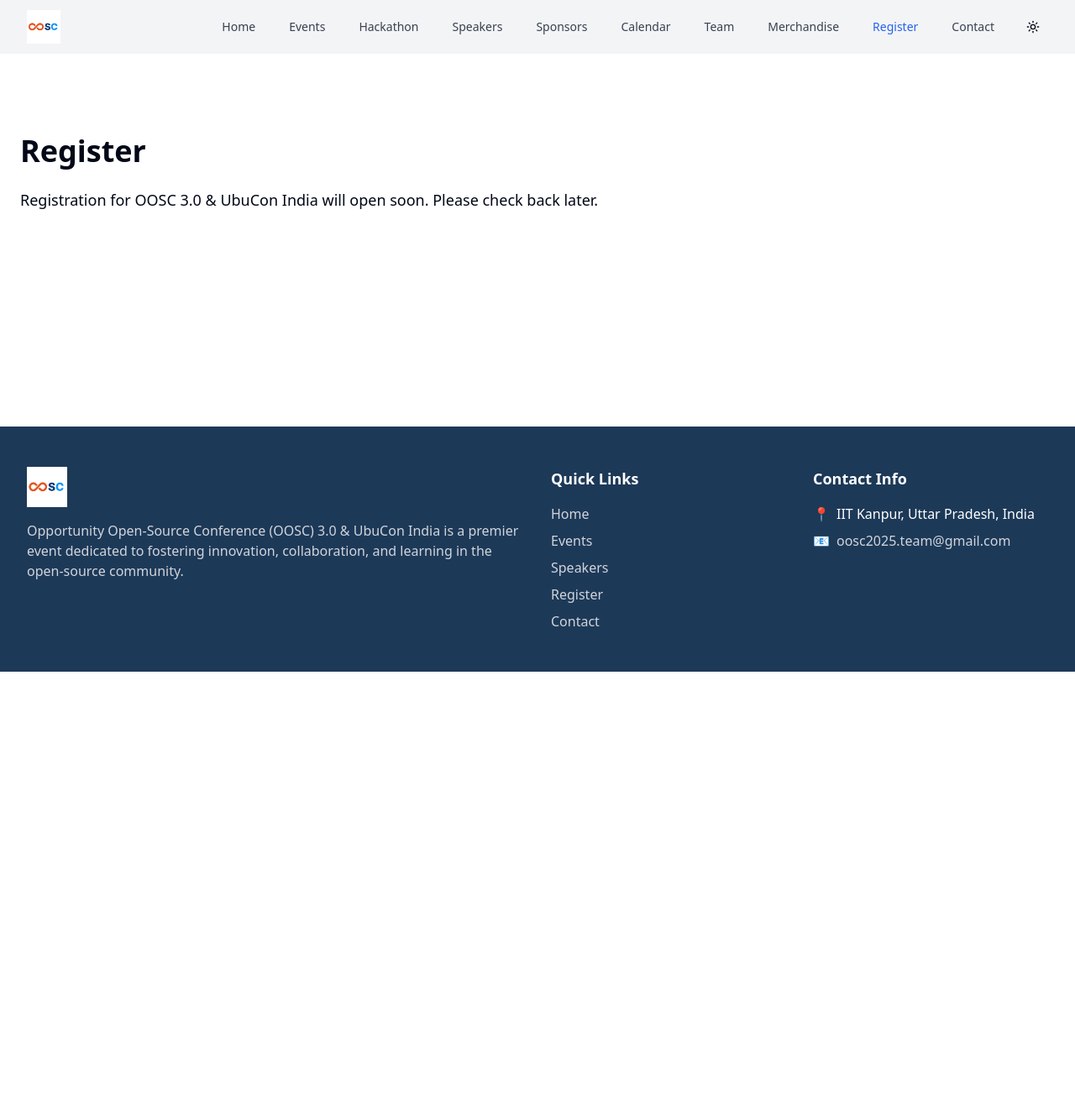
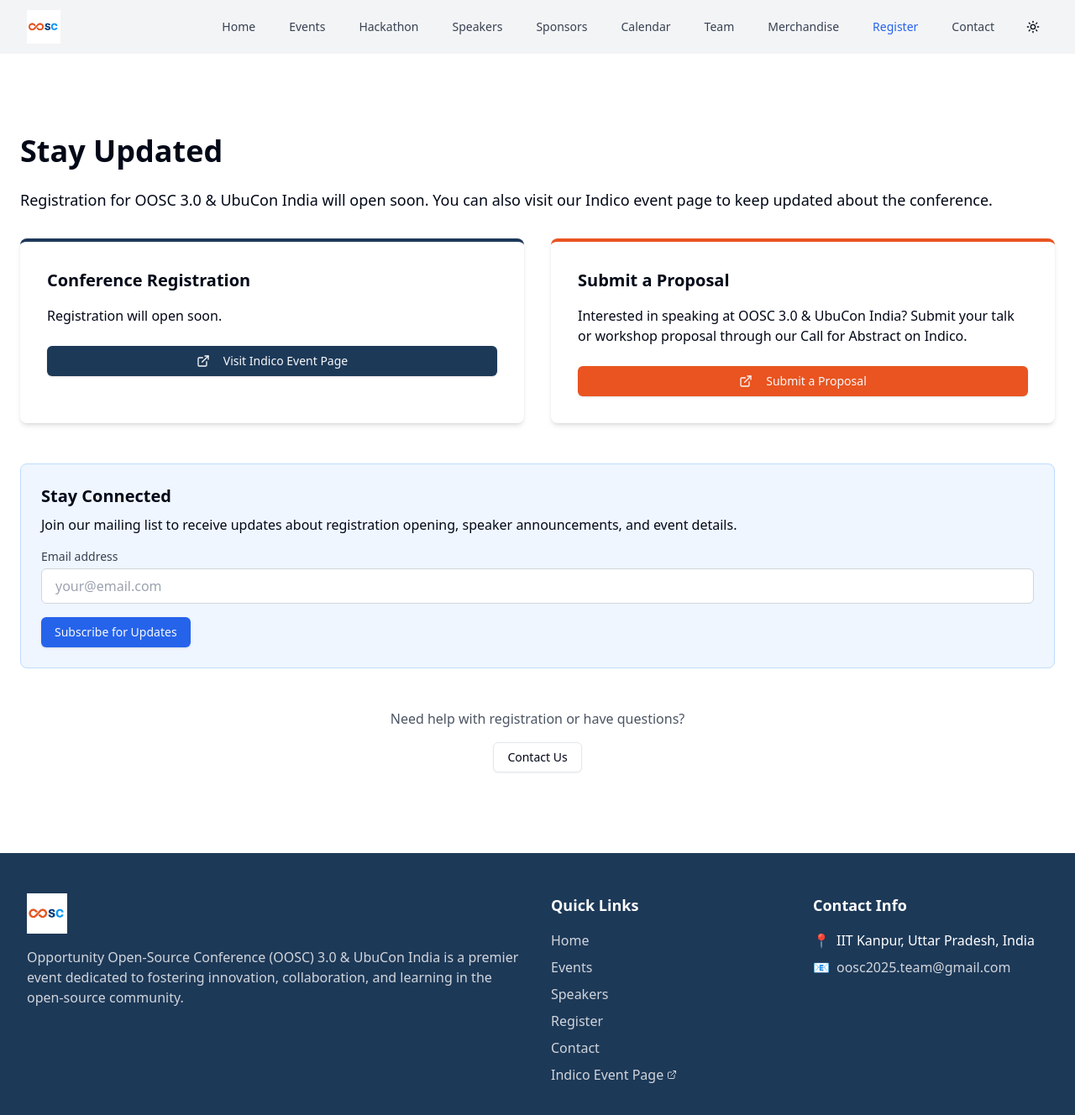
Before and after one commit to Sanskary2303/OOSC3.0-UbuCon-India, a Next.js app: page /register in a window 1280 px wide. Shown: the top 1328 px of the page at 84% size. Before the commit the page ends 800 px from the top, so only its background shows below. Built offline with nearby package versions, Linux system fonts and the light colour scheme.

Commit message:
Indico link added

```diff
--- a/src/app/register/page.tsx
+++ b/src/app/register/page.tsx
@@ -1,37 +1,76 @@
 import PageWrapper from "@/components/layout/PageWrapper";
 import Link from "next/link";
 import { Button } from "@/components/ui/button";
+import { ExternalLink } from "lucide-react";
 
 export default function RegisterPage() {
   return (
     <PageWrapper>
       <div className="container mx-auto px-6 py-24 pt-32 md:pt-40">
-        <h1 className="text-3xl md:text-4xl font-bold mb-6">Register</h1>
+        <h1 className="text-3xl md:text-4xl font-bold mb-6">Stay Updated</h1>
         <p className="text-lg mb-8">
-          Registration for OOSC 3.0 & UbuCon India will open soon. Please check back later.
+          Registration for OOSC 3.0 & UbuCon India will open soon. You can also visit our Indico event page to keep updated about the conference.
         </p>
-        {/* <div className="max-w-lg mx-auto bg-gray-50 p-8 rounded-lg shadow-md">
-          <h2 className="text-xl font-semibold mb-4">Sign up for updates</h2>
-          <p className="mb-6">
-            Join our mailing list to receive updates about registration, speakers, and more.
+
+        <div className="grid grid-cols-1 md:grid-cols-2 gap-8 mb-12">
+          <div className="bg-white dark:bg-gray-800 p-8 rounded-lg shadow-md border-t-4 border-[#1d3958] dark:border-[#2a4c76]">
+            <h2 className="text-xl font-semibold mb-4 dark:text-white">Conference Registration</h2>
+            <p className="mb-6 dark:text-gray-300">
+               Registration will open soon.
+            </p>
+            <Button asChild className="w-full bg-[#1d3958] dark:bg-[#2a4c76]">
+              <Link href="https://events.canonical.com/event/134/" target="_blank" rel="noopener noreferrer">
+                <ExternalLink className="mr-2 h-4 w-4" />
+                Visit Indico Event Page
+              </Link>
+            </Button>
+          </div>
+
+          <div className="bg-white dark:bg-gray-800 p-8 rounded-lg shadow-md border-t-4 border-[#e95420]">
+            <h2 className="text-xl font-semibold mb-4 dark:text-white">Submit a Proposal</h2>
+            <p className="mb-6 dark:text-gray-300">
+              Interested in speaking at OOSC 3.0 & UbuCon India? Submit your talk or workshop proposal through our Call for Abstract on Indico.
+            </p>
+            <Button asChild className="w-full bg-[#e95420] hover:bg-[#c7471b]">
+              <Link href="https://events.canonical.com/event/134/abstracts/" target="_blank" rel="noopener noreferrer">
+                <ExternalLink className="mr-2 h-4 w-4" />
+                Submit a Proposal
+              </Link>
+            </Button>
+          </div>
+        </div>
+
+        <div className="bg-blue-50 dark:bg-blue-900/20 p-6 rounded-lg border border-blue-200 dark:border-blue-800 mb-8">
+          <h2 className="text-xl font-semibold mb-2 dark:text-white">Stay Connected</h2>
+          <p className="dark:text-gray-300 mb-4">
+            Join our mailing list to receive updates about registration opening, speaker announcements, and event details.
           </p>
           <form className="space-y-4">
             <div>
-              <label htmlFor="email" className="block text-sm font-medium text-gray-700 mb-1">
+              <label htmlFor="email" className="block text-sm font-medium text-gray-700 dark:text-gray-300 mb-1">
                 Email address
               </label>
               <input
                 type="email"
                 id="email"
                 placeholder="your@email.com"
-                className="w-full px-4 py-2 border border-gray-300 rounded-md focus:outline-none focus:ring-2 focus:ring-blue-500"
+                className="w-full px-4 py-2 border border-gray-300 dark:border-gray-600 dark:bg-gray-700 dark:text-white rounded-md focus:outline-none focus:ring-2 focus:ring-blue-500"
               />
             </div>
-            <Button className="w-full bg-[#1d3958]">
-              Subscribe
+            <Button className="bg-blue-600 hover:bg-blue-700 dark:bg-blue-700 dark:hover:bg-blue-800">
+              Subscribe for Updates
             </Button>
           </form>
-        </div> */}
+        </div>
+
+        <div className="text-center mt-12">
+          <p className="text-gray-600 dark:text-gray-400 mb-4">Need help with registration or have questions?</p>
+          <Button asChild variant="outline">
+            <Link href="/contact">
+              Contact Us
+            </Link>
+          </Button>
+        </div>
       </div>
     </PageWrapper>
   );
--- a/src/app/ubucon/page.tsx
+++ b/src/app/ubucon/page.tsx
@@ -2,6 +2,7 @@
 import Image from "next/image";
 import Link from "next/link";
 import { Button } from "@/components/ui/button";
+import { ExternalLink, Calendar, FileText } from "lucide-react";
 
 export default function UbuConPage() {
   return (
@@ -12,6 +13,22 @@
           <p className="text-xl mb-8 max-w-3xl mx-auto">
             The premier Ubuntu-focused conference in India, co-located with OOSC 3.0
           </p>
+
+          {/* Indico Quick Links */}
+          <div className="flex flex-col sm:flex-row justify-center gap-4 mt-8">
+            <Button asChild className="bg-[#e95420] hover:bg-[#c7471b]">
+              <Link href="https://events.canonical.com/event/134/" target="_blank" rel="noopener noreferrer">
+                <Calendar className="mr-2 h-4 w-4" />
+                Indico Event Page
+              </Link>
+            </Button>
+            <Button asChild className="bg-[#772953] hover:bg-[#5e2043]">
+              <Link href="https://events.canonical.com/event/134/abstracts/" target="_blank" rel="noopener noreferrer">
+                <FileText className="mr-2 h-4 w-4" />
+                Submit a Proposal
+              </Link>
+            </Button>
+          </div>
         </div>
 
         <div className="grid grid-cols-1 md:grid-cols-2 gap-12 mb-16 items-center">
@@ -28,12 +45,14 @@
             </p>
             <div className="flex flex-col sm:flex-row gap-4">
               <Button asChild className="bg-[#e95420] hover:bg-[#c7471b]">
-                <Link href="/register">
-                  Register Now
+                <Link href="/register" target="_blank" rel="noopener noreferrer">
+                  <ExternalLink className="mr-2 h-4 w-4" />
+                  Register
                 </Link>
               </Button>
               <Button asChild variant="outline" className="border-[#e95420] text-[#e95420] hover:bg-[#e95420] hover:text-white">
-                <Link href="https://events.canonical.com/event/134/abstracts/">
+                <Link href="https://events.canonical.com/event/134/abstracts/" target="_blank" rel="noopener noreferrer">
+                  <FileText className="mr-2 h-4 w-4" />
                   Call for Proposals
                 </Link>
               </Button>
@@ -54,29 +73,64 @@
         <div className="mb-16">
           <h2 className="text-2xl font-bold mb-6 text-center">What to Expect</h2>
           <div className="grid grid-cols-1 md:grid-cols-3 gap-8">
-            <div className="bg-white p-6 rounded-lg shadow-md border-t-4 border-[#e95420]">
+            <div className="bg-white dark:bg-gray-800 p-6 rounded-lg shadow-md border-t-4 border-[#e95420]">
               <h3 className="text-xl font-semibold mb-3">Technical Sessions</h3>
-              <p>In-depth presentations on Ubuntu development, deployment strategies, security practices, and more from Canonical engineers and community experts.</p>
+              <p className="mb-4 dark:text-gray-300">In-depth presentations on Ubuntu development, deployment strategies, security practices, and more from community experts.</p>
+              <Button asChild variant="outline" className="w-full border-[#e95420] text-[#e95420] hover:bg-[#e95420] hover:text-white dark:border-[#e95420] dark:text-[#e95420] dark:hover:bg-[#e95420]">
+                {/* <Link href="https://events.canonical.com/event/134/" target="_blank" rel="noopener noreferrer">
+                  <ExternalLink className="mr-2 h-4 w-4" />
+                  View Technical Track
+                </Link> */}
+              </Button>
             </div>
-            <div className="bg-white p-6 rounded-lg shadow-md border-t-4 border-[#e95420]">
+            <div className="bg-white dark:bg-gray-800 p-6 rounded-lg shadow-md border-t-4 border-[#e95420]">
               <h3 className="text-xl font-semibold mb-3">Hands-on Workshops</h3>
-              <p>Interactive workshops covering Ubuntu development, snap packaging, Ubuntu Server, and other practical skills for users and developers.</p>
+              <p className="mb-4 dark:text-gray-300">Interactive workshops covering Ubuntu development, snap packaging, Ubuntu Server, and other practical skills for users and developers.</p>
+              <Button asChild variant="outline" className="w-full border-[#e95420] text-[#e95420] hover:bg-[#e95420] hover:text-white dark:border-[#e95420] dark:text-[#e95420] dark:hover:bg-[#e95420]">
+                {/* <Link href="https://events.canonical.com/event/134/" target="_blank" rel="noopener noreferrer">
+                  <ExternalLink className="mr-2 h-4 w-4" />
+                  View Workshop Track
+                </Link> */}
+              </Button>
             </div>
-            <div className="bg-white p-6 rounded-lg shadow-md border-t-4 border-[#e95420]">
+            <div className="bg-white dark:bg-gray-800 p-6 rounded-lg shadow-md border-t-4 border-[#e95420]">
               <h3 className="text-xl font-semibold mb-3">Community Building</h3>
-              <p>Networking opportunities, community discussions, and collaboration sessions to strengthen the Ubuntu community in India.</p>
+              <p className="mb-4 dark:text-gray-300">Networking opportunities, community discussions, and collaboration sessions to strengthen the Ubuntu community in India.</p>
+              <Button asChild variant="outline" className="w-full border-[#e95420] text-[#e95420] hover:bg-[#e95420] hover:text-white dark:border-[#e95420] dark:text-[#e95420] dark:hover:bg-[#e95420]">
+                {/* <Link href="https://events.canonical.com/event/134/" target="_blank" rel="noopener noreferrer">
+                  <ExternalLink className="mr-2 h-4 w-4" />
+                  View Community Track
+                </Link> */}
+              </Button>
             </div>
+          </div>
+        </div>
+
+        {/* Indico Event Details Box */}
+        <div className="bg-gray-50 dark:bg-gray-800 rounded-lg shadow-md p-6 mb-16 border border-gray-200 dark:border-gray-700">
+          <h2 className="text-2xl font-bold mb-4 text-center">Event Details on Indico</h2>
+          <p className="text-center mb-6 dark:text-gray-300">
+            Find all information about UbuCon India on official UbuCon India  page.
+          </p>
+          <div className="flex justify-center">
+            <Button asChild size="lg" className="bg-[#e95420] hover:bg-[#c7471b]">
+              <Link href="" target="_blank" rel="noopener noreferrer">
+                <ExternalLink className="mr-2 h-4 w-4" />
+                Visit UbuCon India
+              </Link>
+            </Button>
           </div>
         </div>
 
         <div className="text-center">
           <h2 className="text-2xl font-bold mb-6">Join Us</h2>
-          <p className="mb-8 max-w-3xl mx-auto">
+          <p className="mb-8 max-w-3xl mx-auto dark:text-gray-300">
             UbuCon India is a unique opportunity to connect with the Ubuntu community, learn from experts,
             and contribute to the future of Ubuntu in India. We look forward to seeing you there!
           </p>
           <Button asChild size="lg" className="bg-[#e95420] hover:bg-[#c7471b]">
-            <Link href="/register">
+            <Link href="/register" target="_blank" rel="noopener noreferrer">
+              <ExternalLink className="mr-2 h-4 w-4" />
               Register for UbuCon India
             </Link>
           </Button>
--- a/src/components/layout/Footer.tsx
+++ b/src/components/layout/Footer.tsx
@@ -1,6 +1,6 @@
 import Link from "next/link"
 import Image from "next/image"
-import { Facebook, Twitter, Instagram, Linkedin, Github } from "lucide-react"
+import { Facebook, Twitter, Instagram, Linkedin, Github, ExternalLink } from "lucide-react"
 
 export default function Footer() {
   const currentYear = new Date().getFullYear()
@@ -61,6 +61,16 @@
               <li>
                 <Link href="/contact" className="text-gray-300 hover:text-white">Contact</Link>
               </li>
+              <li>
+                <a
+                  href="https://events.canonical.com/event/134/"
+                  target="_blank"
+                  rel="noopener noreferrer"
+                  className="text-gray-300 hover:text-white flex items-center"
+                >
+                  Indico Event Page <ExternalLink className="ml-1 h-3 w-3" />
+                </a>
+              </li>
             </ul>
           </div>
 
```
Also changed, not shown: src/components/home/HeroSection.tsx (+9 -0 lines).
